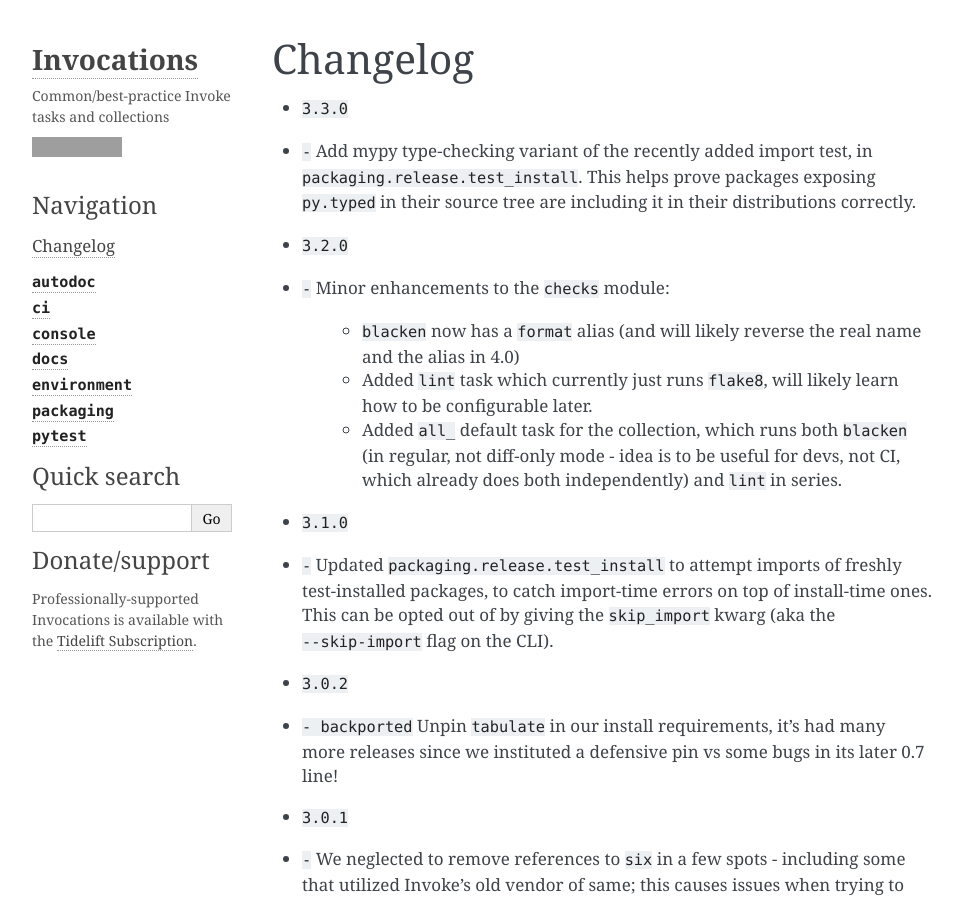
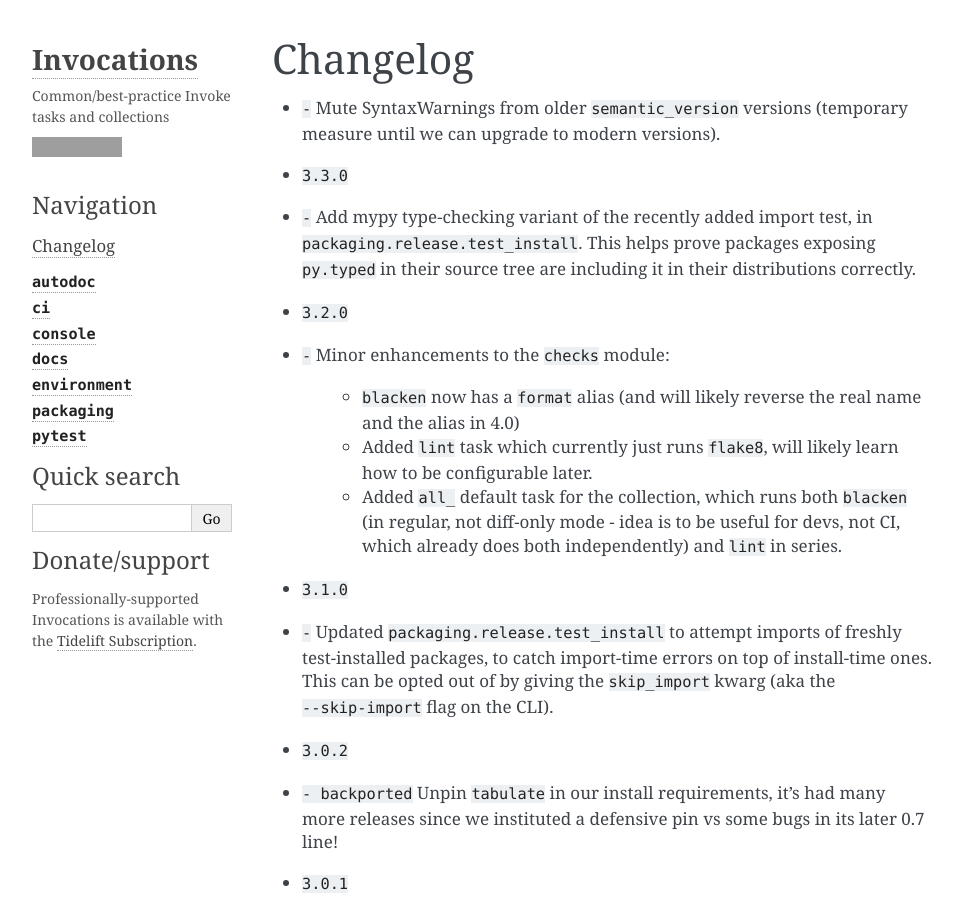
Before and after one commit to pyinvoke/invocations, a Sphinx documentation site: the page built from docs/changelog.rst, in a window 1280 px wide and 900 px high. Shown: the whole window, without its empty margins (148-1110 px from the left). Built offline with Sphinx 7.4.7, drawn with Linux system fonts in a browser that asks for light colours; cross-references to code outside the pages are shown as plain code; grey boxes are pictures that could not be loaded.

Commit message:
Mute some annoying SyntaxWarnings on modern Pythons

```diff
--- a/docs/changelog.rst
+++ b/docs/changelog.rst
@@ -2,6 +2,8 @@
 Changelog
 =========
 
+- :support:`-` Mute SyntaxWarnings from older ``semantic_version`` versions
+  (temporary measure until we can upgrade to modern versions).
 - :release:`3.3.0 <2023-05-12>`
 - :feature:`-` Add mypy type-checking variant of the recently added import
   test, in ``packaging.release.test_install``. This helps prove packages
--- a/invocations/__init__.py
+++ b/invocations/__init__.py
@@ -0,0 +1,6 @@
+# Ignore SyntaxWarnings that come out of old semantic_version versions under
+# newer Pythons (re: comparing ints with 'is')
+# TODO: finish the WIP re: upgrading to modern semantic_version (it's
+# nontrivial unfortunately) then nuke this.
+from warnings import filterwarnings
+filterwarnings(action="ignore", category=SyntaxWarning, module=".*")
```
